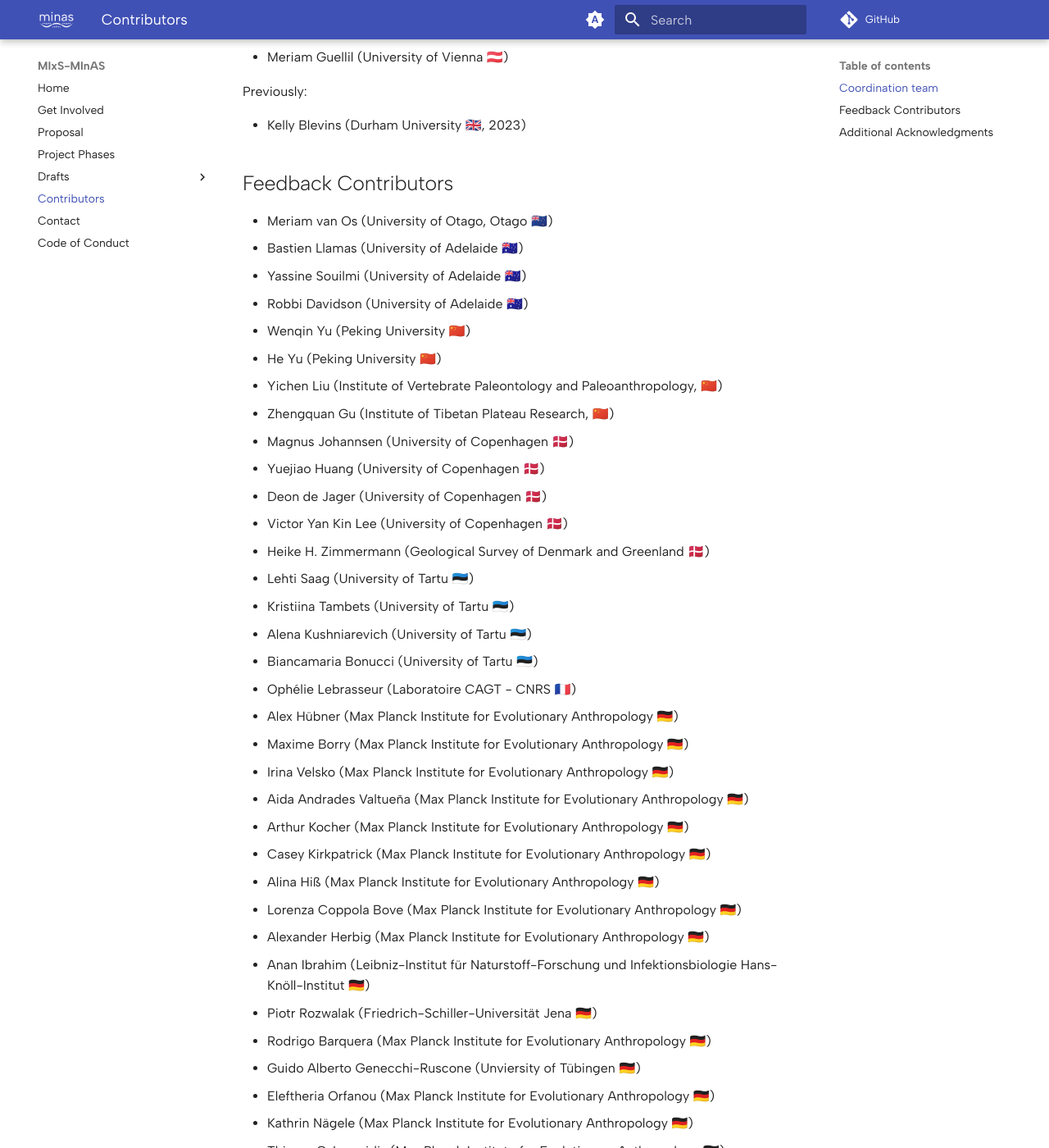
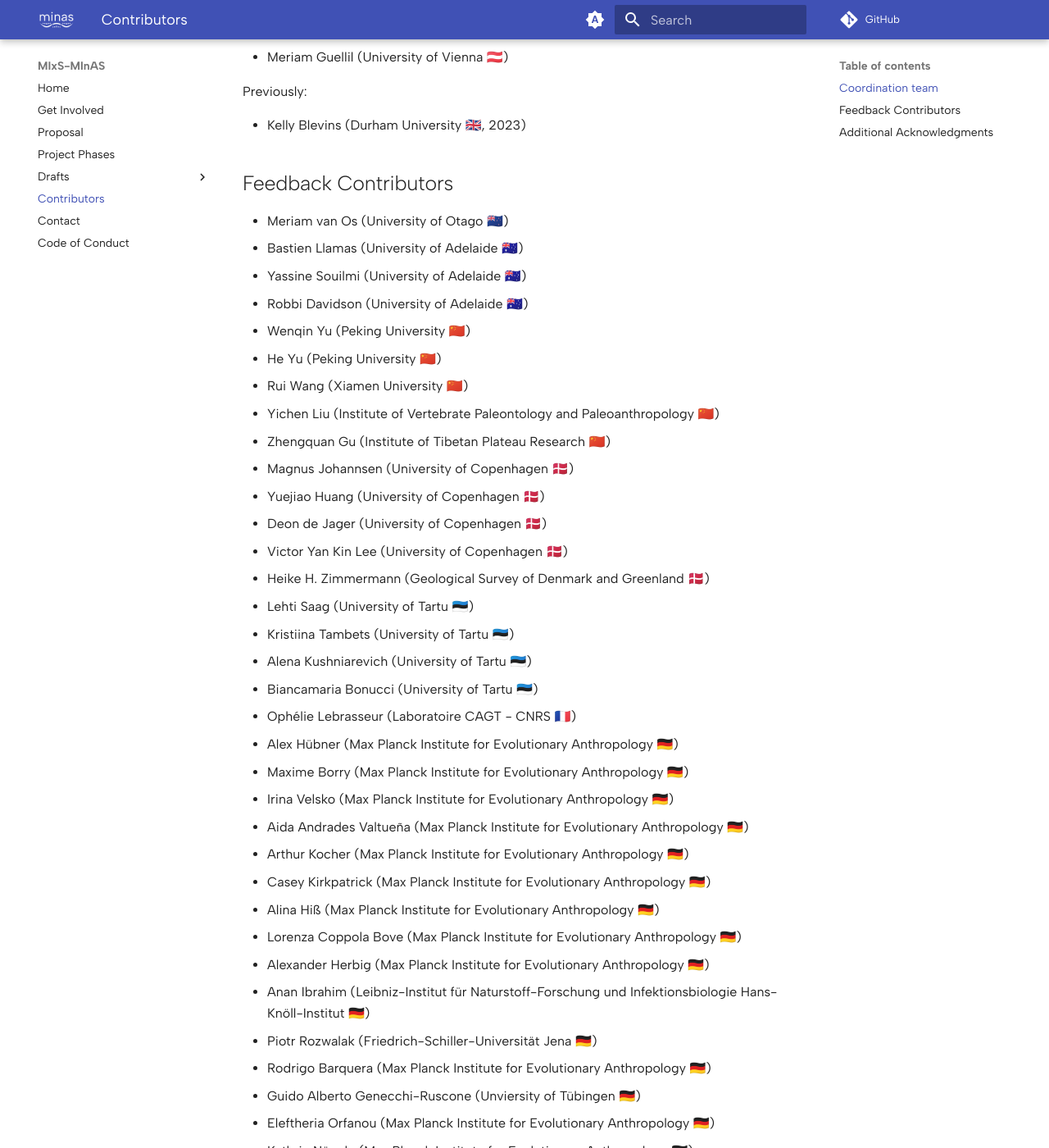
Before and after one commit to MIxS-MInAS/MIxS-MInAS.github.io, an MkDocs documentation site: the page built from docs/contributors.md, in a window 1280 px wide and 1400 px high, scrolled down 332 px. Shown: the whole window at 82% size. Built offline with MkDocs 1.6.1 and Material for MkDocs 9.7.7, drawn with Linux system fonts in a browser that asks for light colours; comment, search, counter and statistics services are not loaded; some of the changed text lies outside the part shown.

Commit message:
Add Rui to feedback contributors

```diff
--- a/docs/contributors.md
+++ b/docs/contributors.md
@@ -14,14 +14,15 @@ Previously:
 
 ## Feedback Contributors
 
-- Meriam van Os (University of Otago, Otago 🇳🇿)
+- Meriam van Os (University of Otago 🇳🇿)
 - Bastien Llamas (University of Adelaide 🇦🇺)
 - Yassine Souilmi (University of Adelaide 🇦🇺)
 - Robbi Davidson (University of Adelaide 🇦🇺)
 - Wenqin Yu (Peking University 🇨🇳)
 - He Yu (Peking University 🇨🇳)
-- Yichen Liu (Institute of Vertebrate Paleontology and Paleoanthropology, 🇨🇳)
-- Zhengquan Gu (Institute of Tibetan Plateau Research, 🇨🇳)
+- Rui Wang (Xiamen University 🇨🇳)
+- Yichen Liu (Institute of Vertebrate Paleontology and Paleoanthropology 🇨🇳)
+- Zhengquan Gu (Institute of Tibetan Plateau Research 🇨🇳)
 - Magnus Johannsen (University of Copenhagen 🇩🇰)
 - Yuejiao Huang (University of Copenhagen 🇩🇰)
 - Deon de Jager (University of Copenhagen 🇩🇰)
```
Also changed, not shown: other parts of docs/contributors.md (+1 -1 lines).
